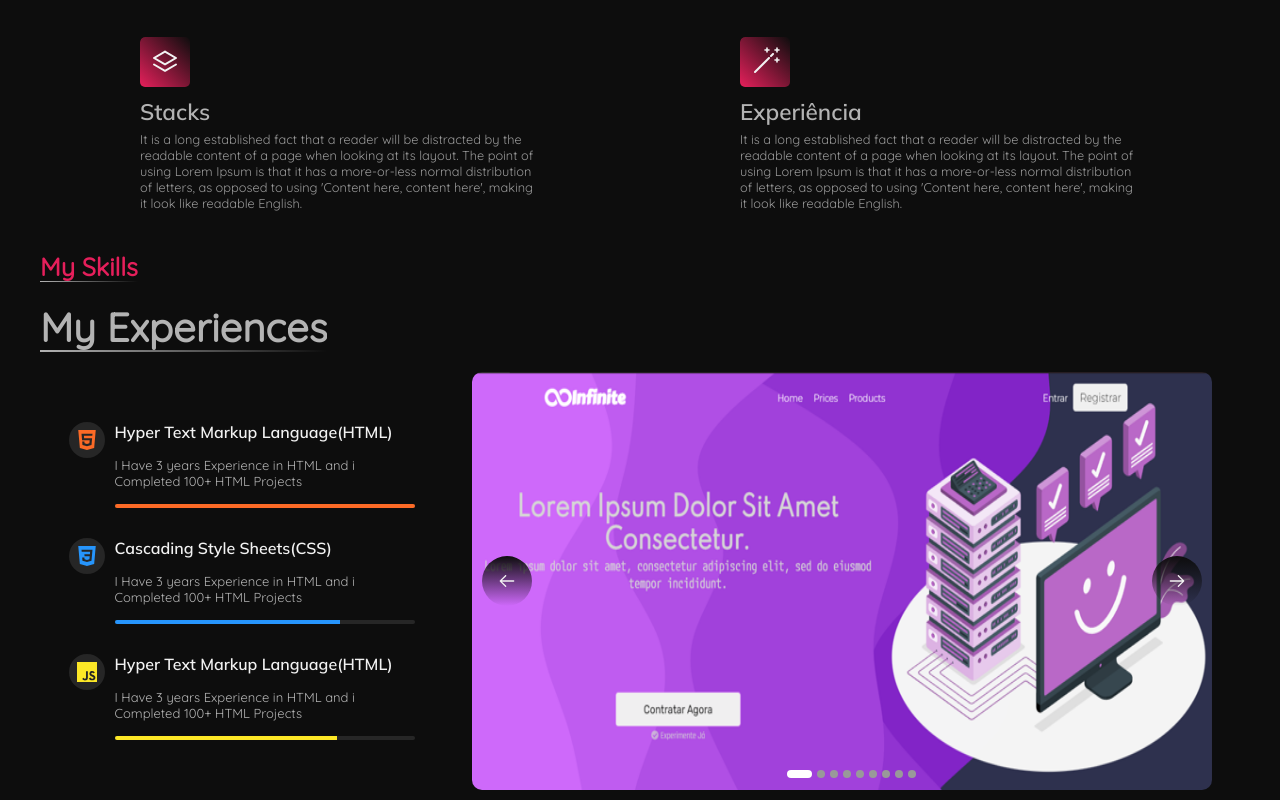
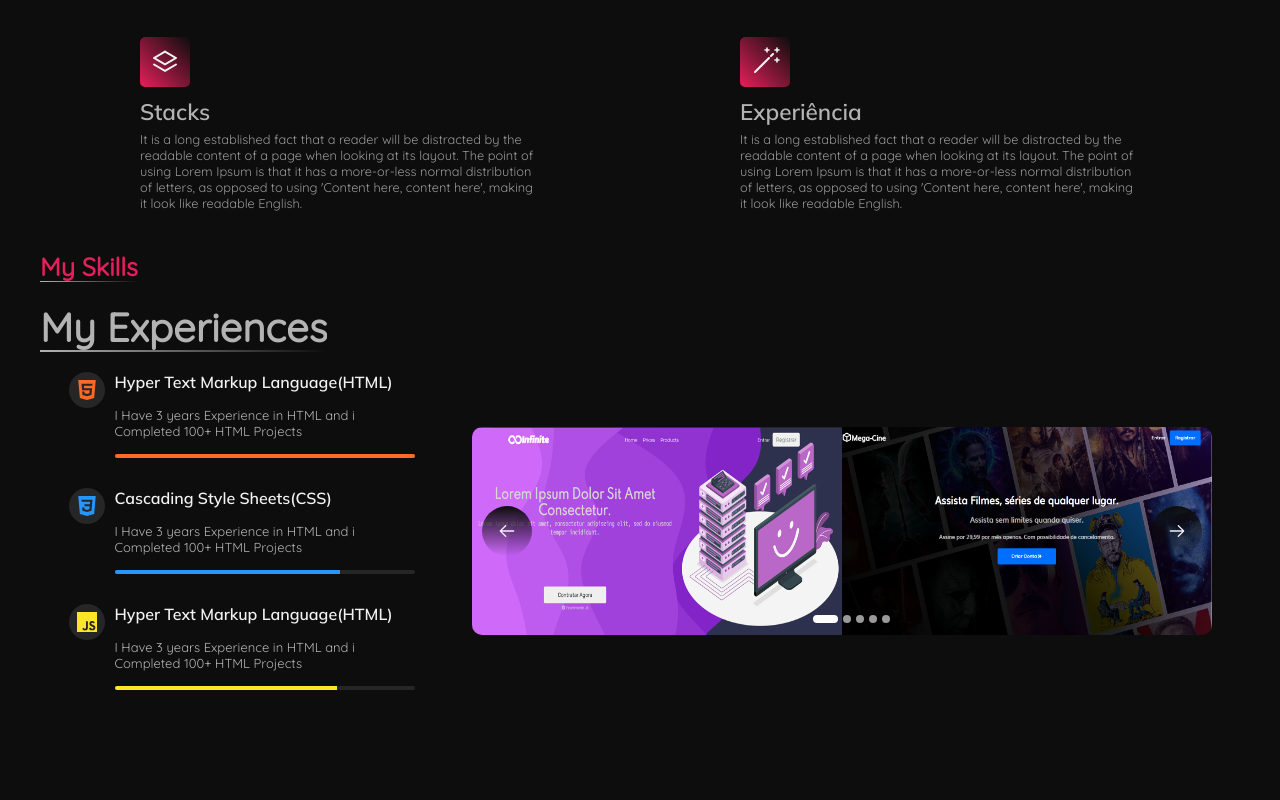
Before and after one commit to Jackson-SM/Portfolio, a React (Vite) app: page / in a window 1280 px wide. Shown: the part 1037-1837 px from the top of the page. After the commit the page ends 1737 px from the top, so only its background shows below. Built offline with nearby package versions, Linux system fonts and the light colour scheme.

Commit message:
fix: bug in circle index fixed refactor: function nextPosition changed

```diff
--- a/src/components/Carousel/index.tsx
+++ b/src/components/Carousel/index.tsx
@@ -4,6 +4,7 @@ import React, { useCallback, useEffect, useState } from 'react';
 import {
   ButtonNextBack,
   CarouselContainer,
+  CarouselItem,
   CarouselItems,
   CarouselWrapper,
   ContainerIndexCircles,
@@ -11,8 +12,8 @@ import {
   IndexCircles,
 } from './styles';
 
-type itemsCarousel = {
-  title: string;
+export type itemsCarousel = {
+  title?: string;
   element: JSX.Element;
 };
 
@@ -26,15 +27,19 @@ export function Carousel({ children, itemsPerScroll, items }: CarouselProps) {
   const backPositionItem = () => {
     setPositionItem((position) => (position <= 0 ? items.length - 1 : position - 1));
   };
+
   const nextPositionItem = useCallback(() => {
-    setPositionItem((position) => (position >= items.length - 1 ? 0 : position + 1));
+    setPositionItem((position) => (position >= items.length / (itemsPerScroll ?? 1) - 1 ? 0 : position + 1));
   }, [positionItem]);
+
   const changePositionItem = useCallback(
     (index: number) => {
       setPositionItem(index);
     },
     [positionItem],
   );
+
+  const itemsIsOdd = items.length % 2 > 0;
 
   const loopInMiliseconds = 6000; // 6 Seconds
 
@@ -58,14 +63,35 @@ export function Carousel({ children, itemsPerScroll, items }: CarouselProps) {
         </ButtonNextBack>
         <ContainerIndexCircles>
           {items.map((item, index) => {
+            const indexPerScroll = items.length / (itemsPerScroll ?? 1);
+            const condition = index <= indexPerScroll;
             return (
-              <IndexCircles key={index} current={index === positionItem} onClick={() => changePositionItem(index)} />
+              condition && (
+                <IndexCircles key={index} current={index === positionItem} onClick={() => changePositionItem(index)} />
+              )
             );
           })}
         </ContainerIndexCircles>
       </ElementsStyleds>
       <CarouselWrapper>
-        <CarouselItems css={{ transform: `translateX(-${positionItem * 100}%)` }}>{children}</CarouselItems>
+        <CarouselItems css={{ transform: `translateX(-${positionItem * 100}%)` }}>
+          {items.map((item, index) => {
+            return (
+              <CarouselItem
+                // eslint-disable-next-line react/no-array-index-key
+                key={index}
+                css={{
+                  width: `${100 / (itemsPerScroll ?? 1)}%`,
+                  '& img': {
+                    width: `100%`,
+                  },
+                }}
+              >
+                {item.element}
+              </CarouselItem>
+            );
+          })}
+        </CarouselItems>
       </CarouselWrapper>
     </CarouselContainer>
   );
--- a/src/pages/Home/components/SectionSkillsTwo/index.tsx
+++ b/src/pages/Home/components/SectionSkillsTwo/index.tsx
@@ -10,7 +10,7 @@ import megacineDashboard from '../../../../assets/projects-images/megacine_dashb
 import megacineHero from '../../../../assets/projects-images/megacine_hero.png';
 import rocketVPSHero from '../../../../assets/projects-images/rocket_vps_hero.png';
 import rocketSpaceHero from '../../../../assets/projects-images/rocketspace_hero.png';
-import { Carousel } from '../../../../components/Carousel';
+import { Carousel, itemsCarousel } from '../../../../components/Carousel';
 import { CarouselItem } from '../../../../components/Carousel/styles';
 import { TitleSection } from '../TitleSection';
 import { CardSkill } from './CardSkill';
@@ -19,7 +19,7 @@ import { ContainerSectionTwo, ContentSectionTwo, ContentSkillsSection, TopContai
 function SectionSkillsTwo() {
   const [positionItem, setPositionItem] = useState<number>(0);
 
-  const projects = [
+  const projects: itemsCarousel[] = [
     { title: 'Infinite', element: <img src={infiniteHero} alt="" /> },
     { title: 'MegaCine', element: <img src={megacineHero} alt="" /> },
     { title: 'RocketSpace', element: <img src={rocketSpaceHero} alt="" /> },
@@ -61,24 +61,7 @@ function SectionSkillsTwo() {
             knowledgeAmount={74}
           />
         </ContentSkillsSection>
-        <Carousel items={projects}>
-          {projects.map((item, key) => {
-            return (
-              <CarouselItem
-                // eslint-disable-next-line react/no-array-index-key
-                key={key}
-                css={{
-                  '& img': {
-                    width: '100%',
-                    height: '100%',
-                  },
-                }}
-              >
-                {item.element}
-              </CarouselItem>
-            );
-          })}
-        </Carousel>
+        <Carousel items={projects} itemsPerScroll={2} />
       </ContentSectionTwo>
     </ContainerSectionTwo>
   );
```
